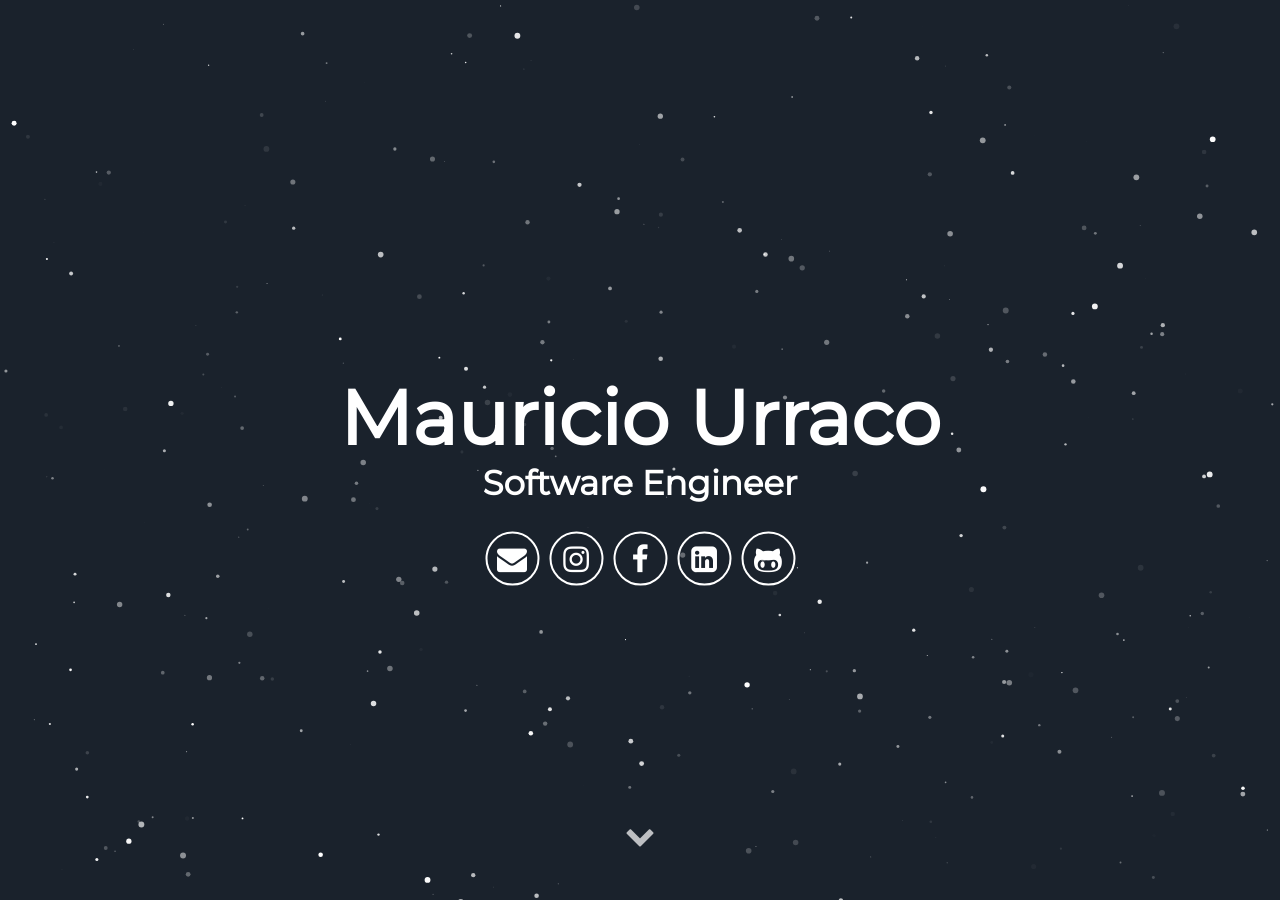
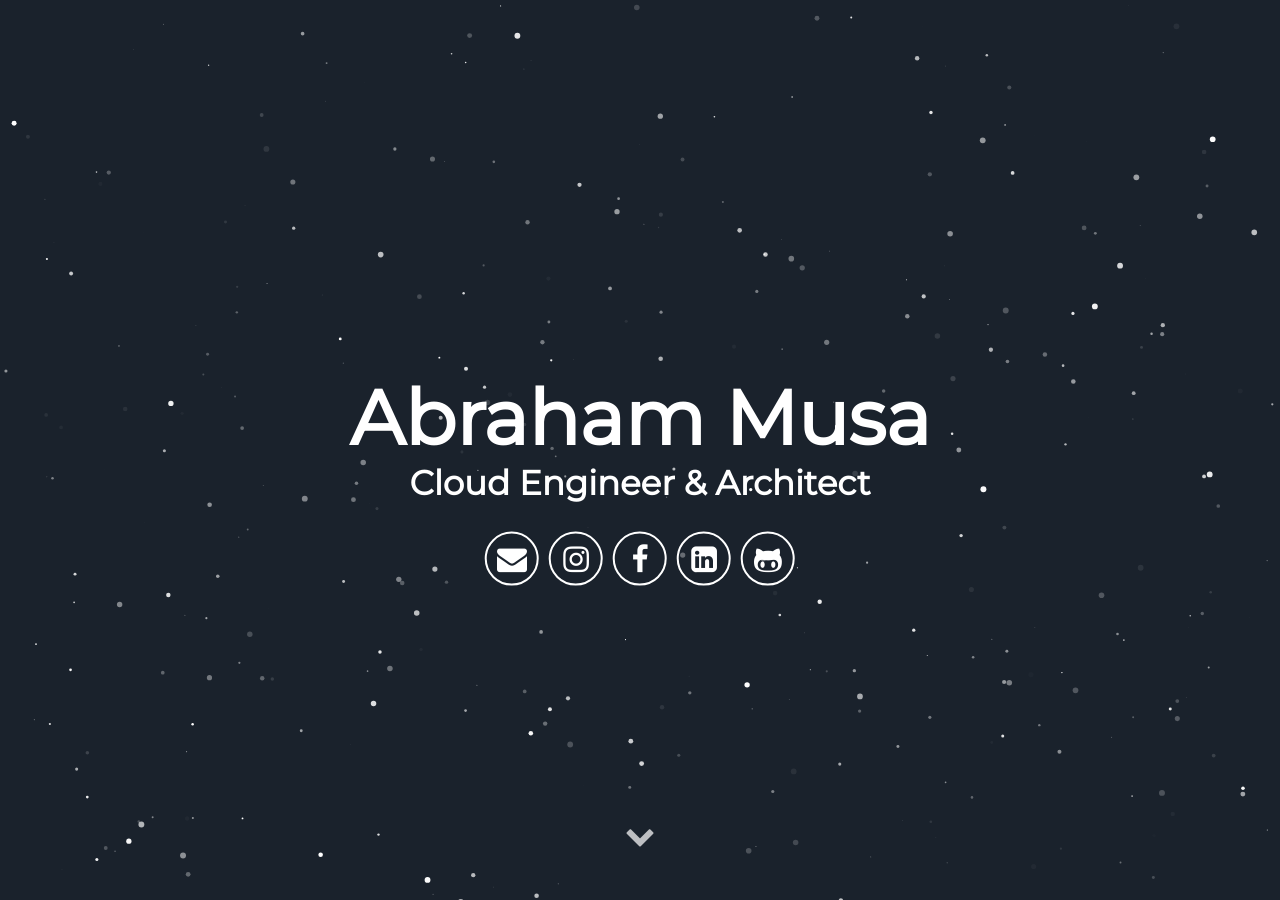
Before and after one commit to abraham-musa/abraham-musa, a Jekyll site: the page built from index.html, in a window 1280 px wide and 900 px high. Built offline with Jekyll 4.4.1, drawn with Linux system fonts in a browser that asks for light colours; some web fonts are replaced.

Commit message:
url update

```diff
--- a/_config.yml
+++ b/_config.yml
@@ -1,14 +1,14 @@
 # Site settings
-title: Mauricio Urraco
+title: Abraham Musa
 description: Jekyll Theme Minimal Resume
 # baseurl: "" # the subpath of your site, e.g. /blog
-# url: "localhost:3000" # the base hostname & protocol for your site e.g. http://willianjusten.com.br
+url: https://abraham-musa.github.io
 
 # User settings
-username: Mauricio Urraco
+username: Abraham Musa
 user_description: I\'m a nomad Software Engineer, always searching for the next challenge; no task is too scary nor too difficult. Lately I have been immersed in the <b>crypto-world</b> working for Radix, a London based startup trying to create the next massive scalable DLT. I'm one of the two guys behind all the JS related stuff.
-user_title: Software Engineer
-email: mauriurraco@gmail.com
+user_title: Cloud Engineer & Architect
+email: abraham.musa@gmail.com
 # twitter_username: lorem_ipsum
 # github_username:  lorem_ipsum
 # gplus_username:  lorem_ipsum
```
